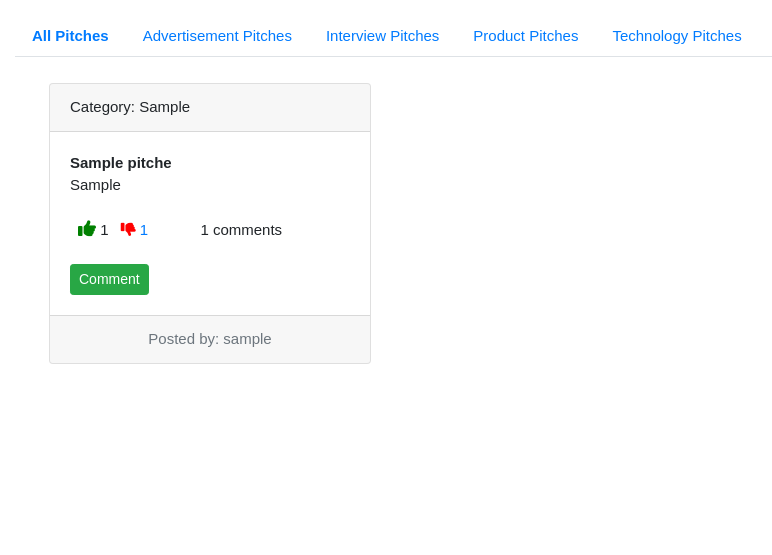
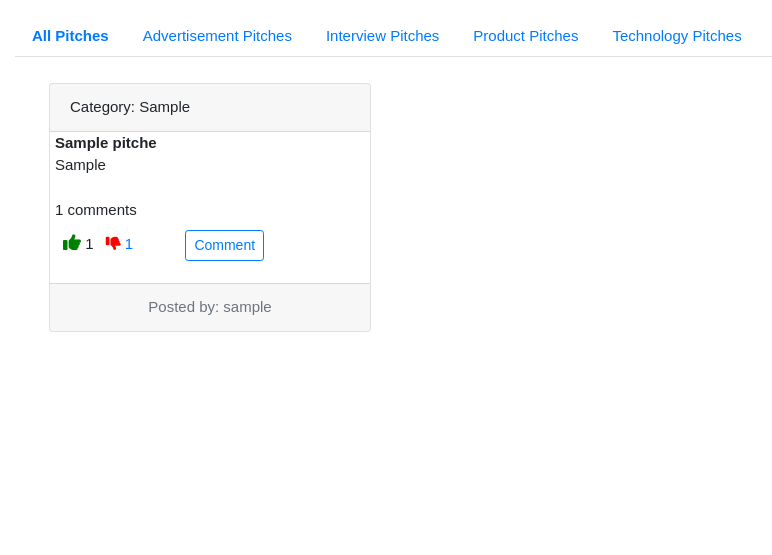
Before and after one commit to mary-wan/Pitches, a Flask app: page / in a window 1280 px wide. Shown: the part 56-611 px from the top of the page, without its empty margins (70-842 px from the left). Run offline with Flask 2, Linux system fonts and the light colour scheme; tables that the repository leaves empty hold one stand-in row (values such as "Sample post"); some libraries are stand-ins or nearby versions; some web fonts are replaced.

Commit message:
add form buttons color

```diff
--- a/app/static/css/style.css
+++ b/app/static/css/style.css
@@ -54,3 +54,6 @@ footer p{
 .card{
     padding: 0px !important;
 }
+.card-body{
+    padding: 0px 5px 0px 5px !important;
+}
--- a/app/templates/auth/login.html
+++ b/app/templates/auth/login.html
@@ -20,7 +20,7 @@
         </div>
       {% endfor %}
       <!-- Login form -->
-      {{wtf.quick_form(login_form, button_map={'submit':'success'})}}
+      {{wtf.quick_form(login_form, button_map={'submit':'outline-primary'})}}
       <p> Don't have an account? <a href="{{url_for('auth.register')}}"> Click here to register.</a></p>
      </div>
     </div>
--- a/app/templates/auth/register.html
+++ b/app/templates/auth/register.html
@@ -12,7 +12,7 @@
 <div class="col-md-6 ">
     <h3 class="title italic"><span style="font-size: 1em;  color:black"><i class="fas fa-user-plus"></i></span> Sign Up</h3>
     <hr>
-    {{wtf.quick_form(registration_form, button_map={'submit':'success'})}}
+    {{wtf.quick_form(registration_form, button_map={'submit':'outline-primary'})}}
     <p> Already have an account? <a href="{{url_for('auth.login')}}"> Click here to login.</a></p>
 </div>
 <div class="col-md-2"></div>
--- a/app/templates/comment.html
+++ b/app/templates/comment.html
@@ -11,7 +11,7 @@
         <div class="col-md-5">
             <h3 class="text-center title italic">Comments for the Post</h3>
             {% for comment in comments %}
-            <div class="card mb-3">
+            <div class="card mb-2 p-0">
                 <div class="card-body">
                     <h6 class="card-header m-0">{{comment.pitch.title}}</h6>
                     <p class="card-title">{{ comment.comment }}</p>
@@ -22,7 +22,7 @@
         </div>
         <div class="col-md-2"></div>
         <div class="col-md-5 pt-3">
-            {{wtf.quick_form(form ,button_map={'submit':'success'})}}
+            {{wtf.quick_form(form ,button_map={'submit':'outline-primary'})}}
         </div>
     </div>
     {%else%}
@@ -36,7 +36,7 @@
     </div>
     <div class="col-md-2"></div>
     <div class="col-md-5">
-        {{wtf.quick_form(form, button_map={'submit':'success'})}}
+        {{wtf.quick_form(form, button_map={'submit':'outline-primary'})}}
     </div>
 
     {%endif%}
--- a/app/templates/macros.html
+++ b/app/templates/macros.html
@@ -1,3 +1,4 @@
+<link rel="stylesheet" href="{{url_for('static',filename='css/style.css')}}">
 {% macro display(pitches) %}
 <div class="container-fluid">
   <div class="row">
@@ -9,14 +10,16 @@
         <div class="card-body">
           <p class="m-0 p-0"><strong>{{pitch.title}}</strong></p>
           <p class="m-0 p-0">{{pitch.post}}</p><br>
+          <p class="pb-2 m-0">{{pitch.comment.count()}} comments</p>
           <div>
             <span class="pl-2"><a href="{{url_for('main.upvote',id = pitch.id)}}"><i class="fa fa-thumbs-up"
                   style="font-size:18px;color: green"></i></a> {{pitch.upvote.count()}}</span>
             <span class="pl-2"><a href="{{url_for('main.downvote',id = pitch.id)}}"> <i class="fa fa-thumbs-down"
                   style="color:red;"></i> {{pitch.downvote.count()}}</a></span>
-            <span class="pl-5">{{pitch.comment.count()}} comments</span>
+            <span class="pl-5"><a href="{{url_for('main.comment',pitch_id = pitch.id)}}" class="btn btn-outline-primary btn-sm"> Comment</a></span>
+            <!-- <span class="pl-5">{{pitch.comment.count()}} comments</span> -->
           </div><br>
-          <a href="{{url_for('main.comment',pitch_id = pitch.id)}}" class="btn btn-success btn-sm"> Comment</a>
+          <!-- <p class="p-0 m-0">{{pitch.comment.count()}} comments</p> -->
         </div>
         <div class="card-footer text-muted">
           <p class="text-center p-0 m-0">Posted by: {{pitch.user.username}}</p>
--- a/app/templates/new_pitch.html
+++ b/app/templates/new_pitch.html
@@ -10,9 +10,9 @@
         <div class="row">
             <div class="col-md-2"></div>
             <div class="col-md-7 title">
-                <h2 class="text-center title">Create A Pitch</h2>
+                <h2 class="text-center title italic">Create A Pitch</h2>
                 <hr>
-                {{wtf.quick_form(form, button_map={'submit':'success'})}}
+                {{wtf.quick_form(form, button_map={'submit':'outline-primary'})}}
             </div>
         </div>
     </div>
--- a/app/templates/profile/update.html
+++ b/app/templates/profile/update.html
@@ -7,7 +7,7 @@
 
 {% block content %}
 <div class="container p-3">
-  {{wtf.quick_form(form,button_map={'submit':'success'})}}
+  {{wtf.quick_form(form,button_map={'submit':'outline-primary'})}}
 </div>
 <footer class="fixed-bottom">
   <p class="text-center text-white"><i>@Copyright, PitchHub 2021</i></p>
```
